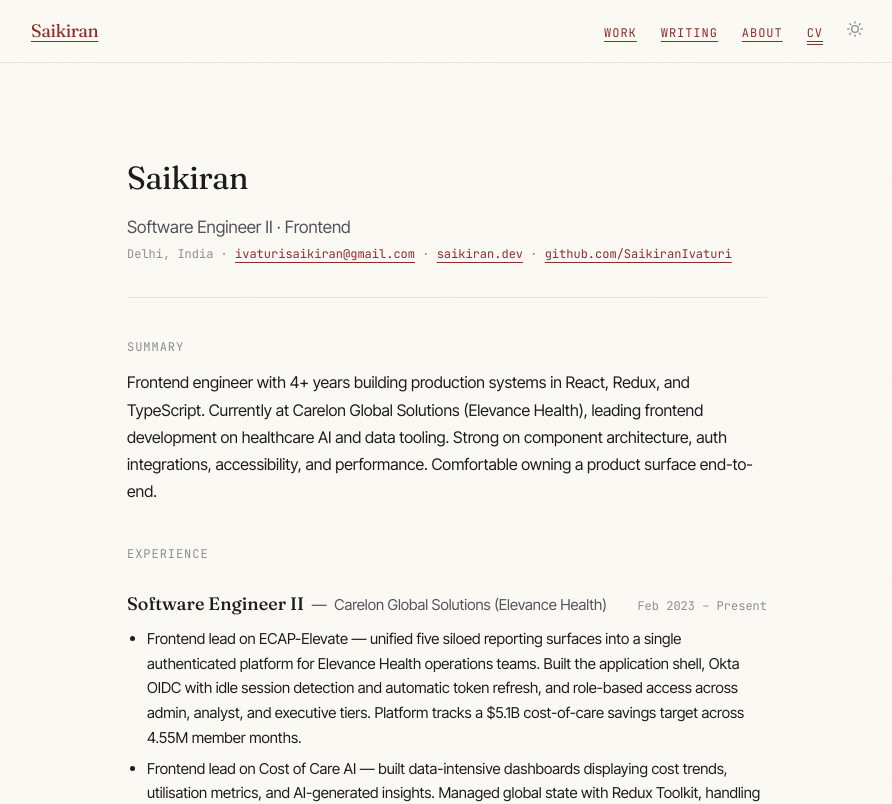
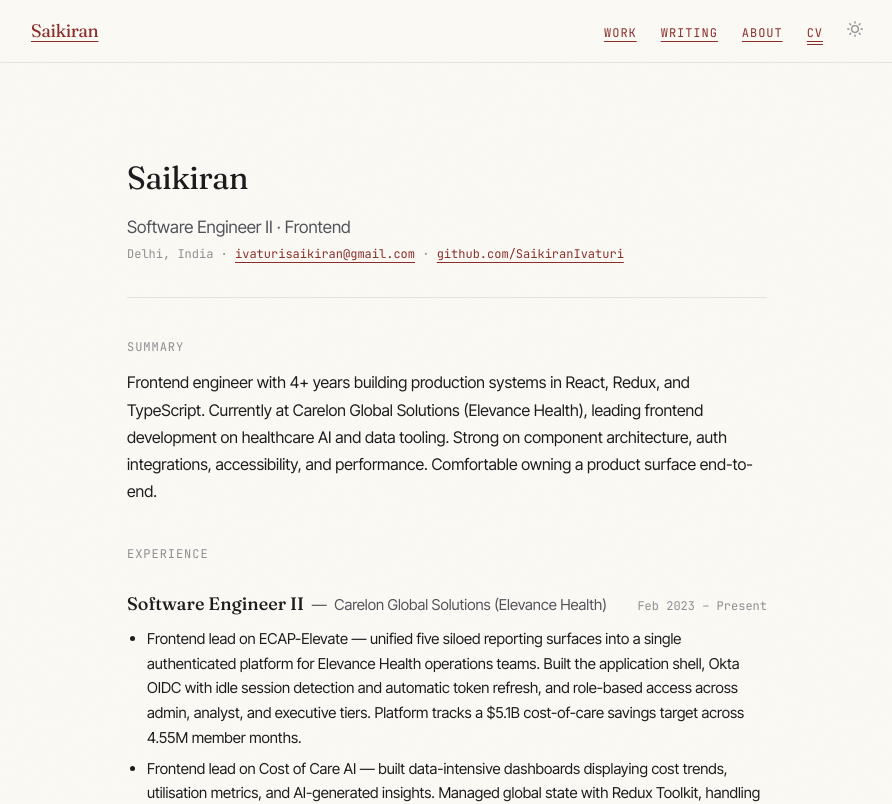
Before and after one commit to SaikiranIvaturi/cv-portfolio, a Next.js app: page /cv in a window 1280 px wide. Shown: the top 804 px of the page, without its empty margins (193-1085 px from the left). Built offline with nearby package versions, Linux system fonts and the light colour scheme.

Commit message:
CV client link fix

```diff
--- a/app/cv/CVClient.tsx
+++ b/app/cv/CVClient.tsx
@@ -101,13 +101,6 @@
             </a>
             &nbsp;&middot;&nbsp;
             <a
-              href="https://saikiran.dev"
-              className="text-[var(--accent)] no-underline hover:underline"
-            >
-              saikiran.dev
-            </a>
-            &nbsp;&middot;&nbsp;
-            <a
               href="https://github.com/SaikiranIvaturi"
               target="_blank"
               rel="noopener noreferrer"
@@ -128,11 +121,11 @@
             </h2>
             <p className="font-[family-name:var(--font-inter-tight)] text-[16px] text-[var(--ink)] leading-[1.7]">
               Frontend engineer with 4+ years building production systems in
-              React, Redux, and TypeScript. Currently at Carelon Global Solutions
-              (Elevance Health), leading frontend development on healthcare AI and
-              data tooling. Strong on component architecture, auth integrations,
-              accessibility, and performance. Comfortable owning a product surface
-              end-to-end.
+              React, Redux, and TypeScript. Currently at Carelon Global
+              Solutions (Elevance Health), leading frontend development on
+              healthcare AI and data tooling. Strong on component architecture,
+              auth integrations, accessibility, and performance. Comfortable
+              owning a product surface end-to-end.
             </p>
           </section>
         </Reveal>
--- a/app/og/route.tsx
+++ b/app/og/route.tsx
@@ -8,7 +8,6 @@
   const title = searchParams.get("title") ?? "Saikiran";
 
   return new ImageResponse(
-    (
     <div
       style={{
         width: "100%",
@@ -58,13 +57,12 @@
           textTransform: "uppercase",
         }}
       >
-          saikiran.dev
+        ivaturisaikiran@gmail.com
       </p>
-      </div>
-    ),
+    </div>,
     {
       width: 1200,
       height: 630,
-    }
+    },
   );
 }
```
Lines whose indentation alone changed are shown as unchanged.
